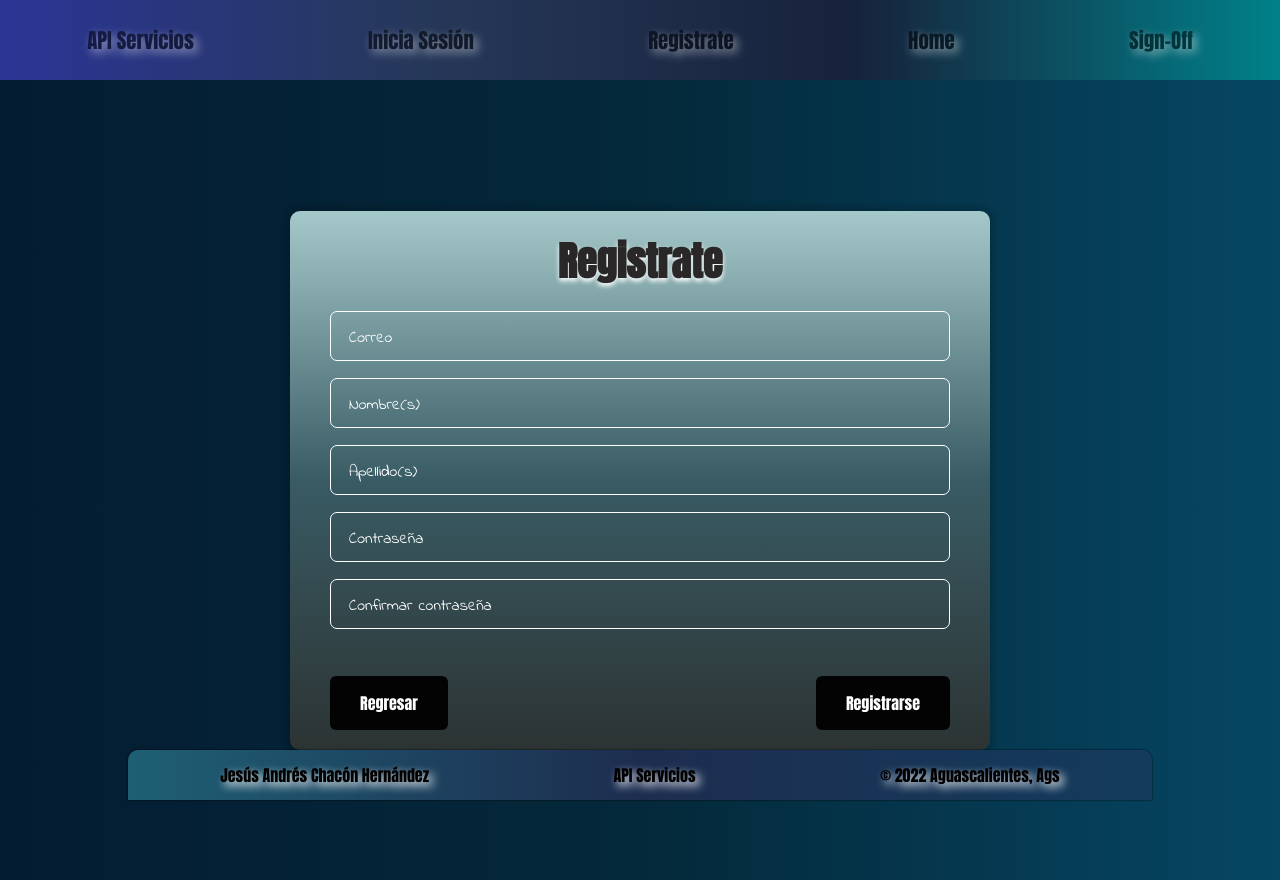
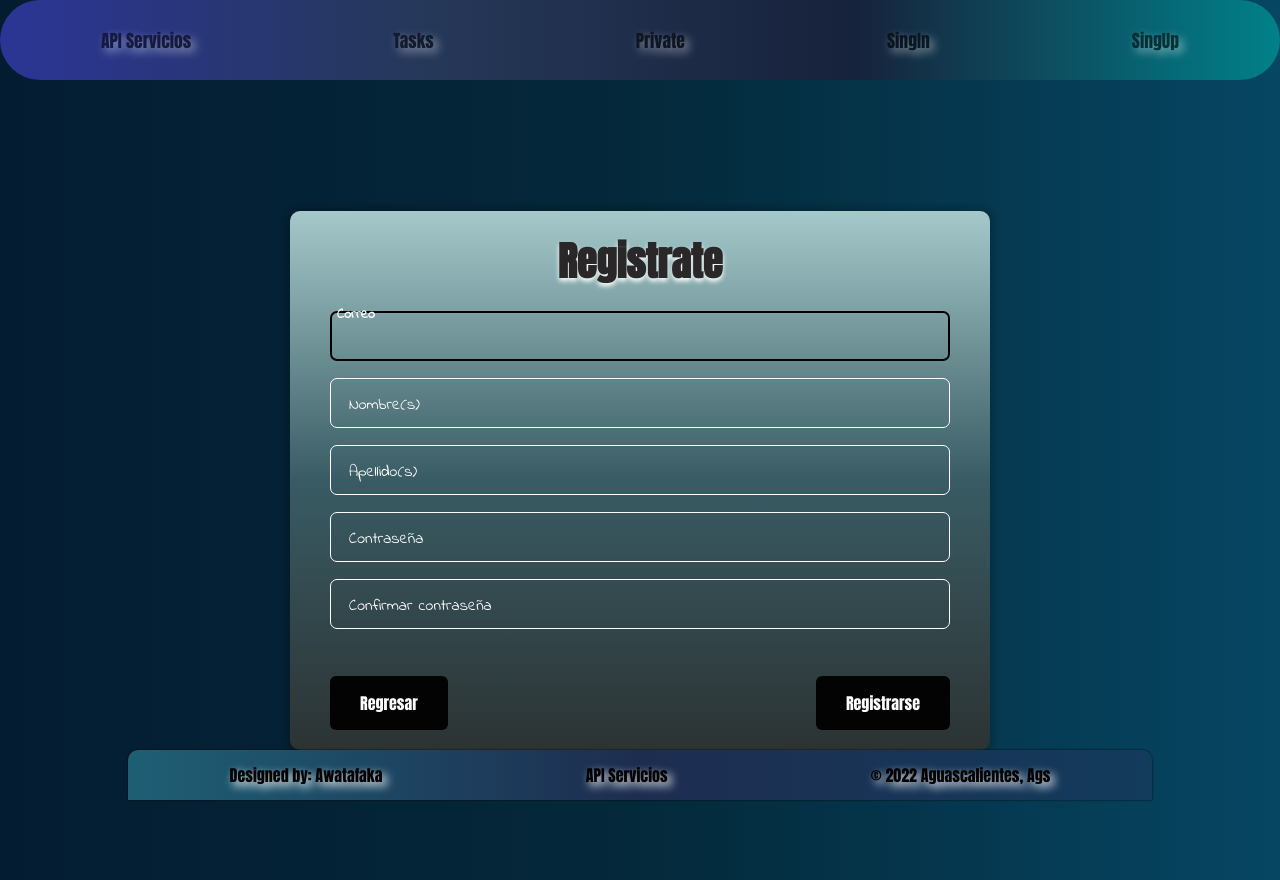
Before and after one commit to Reaper-Black/api-services-frontend, an Angular app: page /register in a window 1280 px wide. Built offline with nearby package versions, Linux system fonts and the light colour scheme.

Commit message:
actualizando estilos y agregando funcionalidad

```diff
--- a/src/app/app.module.ts
+++ b/src/app/app.module.ts
@@ -1,6 +1,6 @@
 import { NgModule } from '@angular/core';
 import { BrowserModule } from '@angular/platform-browser';
-
+import {FormsModule} from '@angular/forms'
 import { AppRoutingModule } from './app-routing.module';
 import { AppComponent } from './app.component';
 import { LoginComponent } from './components/login/login.component';
@@ -22,7 +22,8 @@ import { FooterComponent } from './components/footer/footer.component';
   ],
   imports: [
     BrowserModule,
-    AppRoutingModule
+    AppRoutingModule,
+    FormsModule
   ],
   providers: [],
   bootstrap: [AppComponent]
--- a/src/app/components/footer/footer.component.html
+++ b/src/app/components/footer/footer.component.html
@@ -1,6 +1,6 @@
 <div class="footer">
     <div>
-    Jesús Andrés Chacón Hernández
+    Designed by: Awatafaka
     </div>
 
     <div>
--- a/src/app/components/login/login.component.html
+++ b/src/app/components/login/login.component.html
@@ -6,8 +6,8 @@
                     API Servicios
                 </div>
                 <form id="loginform">
-                    <input type="text" name="usuario" placeholder="Correo" required>
-                    <input type="password" placeholder="Contraseña" name="password" required>
+                    <input type="text" name="usuario" placeholder="Correo" required autofocus>
+                    <input type="password" placeholder="Contraseña" name="password" required autofocus>
                     <div class="pie-form">
                         <button type="submit" title="Ingresar" name="Ingresar">Login</button>
                         <a href="register" class="goRegister">Registrate</a>
--- a/src/app/components/navbar/navbar.component.css
+++ b/src/app/components/navbar/navbar.component.css
@@ -1,19 +1,23 @@
 @import url('https://fonts.googleapis.com/css2?family=Anton&display=swap');
+
+body{
+    background: linear-gradient(to right, #041C32, #04293A, #064663);
+}
 
 nav {
     user-select: none;
     height: 80px;
-    width: 100vw;
     display: flex;
     flex-direction: row;
     justify-content: space-evenly;
     align-items: center;
     background: linear-gradient(to right, #2B3595, #263859, #17223B, #00818A);
     font-family: 'Anton', sans-serif;
+    border-radius: 50px;
 }
 
 .options {
-    font-size: 1.3rem;
+    font-size: 1.1rem;
     list-style: none;
     display: flex;
     justify-content: space-around;
--- a/src/app/components/navbar/navbar.component.html
+++ b/src/app/components/navbar/navbar.component.html
@@ -1,9 +1,13 @@
-<nav>
-  <div class='options'>
-      <p class='hover-underline-animation'>API Servicios</p>
-      <a href="login" class='hover-underline-animation'> Inicia Sesión </a>
-      <a href="register" class='hover-underline-animation'> Registrate </a>
-      <a href="https://www.utags.edu.mx/" class='hover-underline-animation'> Home </a>
-      <a href="/" class='hover-underline-animation'> Sign-Off </a>
-  </div>
-</nav>
+<body>
+  <nav>
+    <div class="container">
+      <div class='options'>
+        <p class='hover-underline-animation'>API Servicios</p>
+        <a routerLink="/dashboard" class='hover-underline-animation'> Tasks </a>
+        <a routerLink="/private" class='hover-underline-animation'> Private </a>
+        <a routerLink="/login"class='hover-underline-animation'> SingIn </a>
+        <a routerLink="/register" class='hover-underline-animation'> SingUp </a>
+      </div>
+    </div>
+  </nav>
+</body>
--- a/src/app/components/register/register.component.html
+++ b/src/app/components/register/register.component.html
@@ -1,30 +1,31 @@
 <body>
     <div class="signupFrm">
         <div class="wrapper">
-            <form action="" class="form">
+              <!---->
+            <form (submit)="signUp()"  class="form">
                 <h1 class="title">Registrate</h1>
 
                 <div class="inputContainer">
-                    <input type="text" class="input" placeholder="a">
+                    <input type="text" [(ngModel)]="user.email" [ngModelOptions]="{standalone: true}" class="input" placeholder="a" required autofocus>
                     <label for="" class="label">Correo</label>
                 </div>
 
                 <div class="inputContainer">
-                    <input type="text" class="input" placeholder="a">
+                    <input type="text" [(ngModel)]="user.firstname" [ngModelOptions]="{standalone: true}" class="input" placeholder="a" required autofocus>
                     <label for="" class="label">Nombre(s)</label>
 
                 </div> <div class="inputContainer">
-                    <input type="text" class="input" placeholder="a">
+                    <input type="text" [(ngModel)]="user.lastname" [ngModelOptions]="{standalone: true}" class="input" placeholder="a" required autofocus>
                     <label for="" class="label">Apellido(s)</label>
                 </div>
 
                 <div class="inputContainer">
-                    <input type="text" class="input" placeholder="a">
+                    <input type="text" [(ngModel)]="user.password" [ngModelOptions]="{standalone: true}" class="input" placeholder="a" required autofocus>
                     <label for="" class="label">Contraseña</label>
                 </div>
 
                 <div class="inputContainer">
-                    <input type="text" class="input" placeholder="a">
+                    <input type="text" class="input" placeholder="a" required autofocus>
                     <label for="" class="label">Confirmar contraseña</label>
                 </div>
 
--- a/src/app/components/register/register.component.ts
+++ b/src/app/components/register/register.component.ts
@@ -7,9 +7,21 @@ import { Component, OnInit } from '@angular/core';
 })
 export class RegisterComponent implements OnInit {
 
+  user= {
+    email: '',
+    firstname: '',
+    lastname: '',
+    password: ''
+  }
+
+
   constructor() { }
 
   ngOnInit(): void {
   }
 
+  signUp(){
+    console.log(this.user)
+  }
+
 }
```
Also changed, not shown: src/app/components/footer/footer.component.css (line endings or trailing spaces), 1 other file (tests, documents, lock files or other folders).
